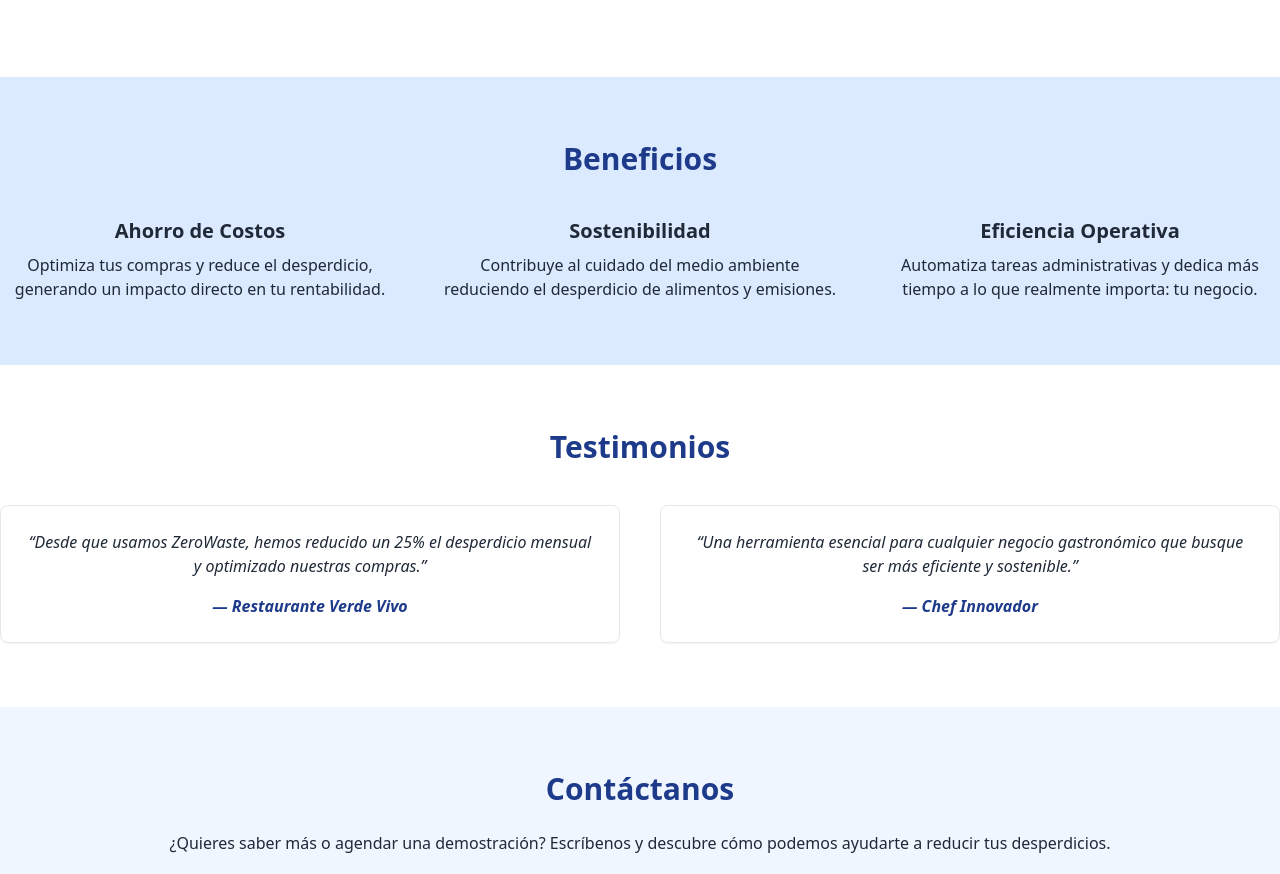
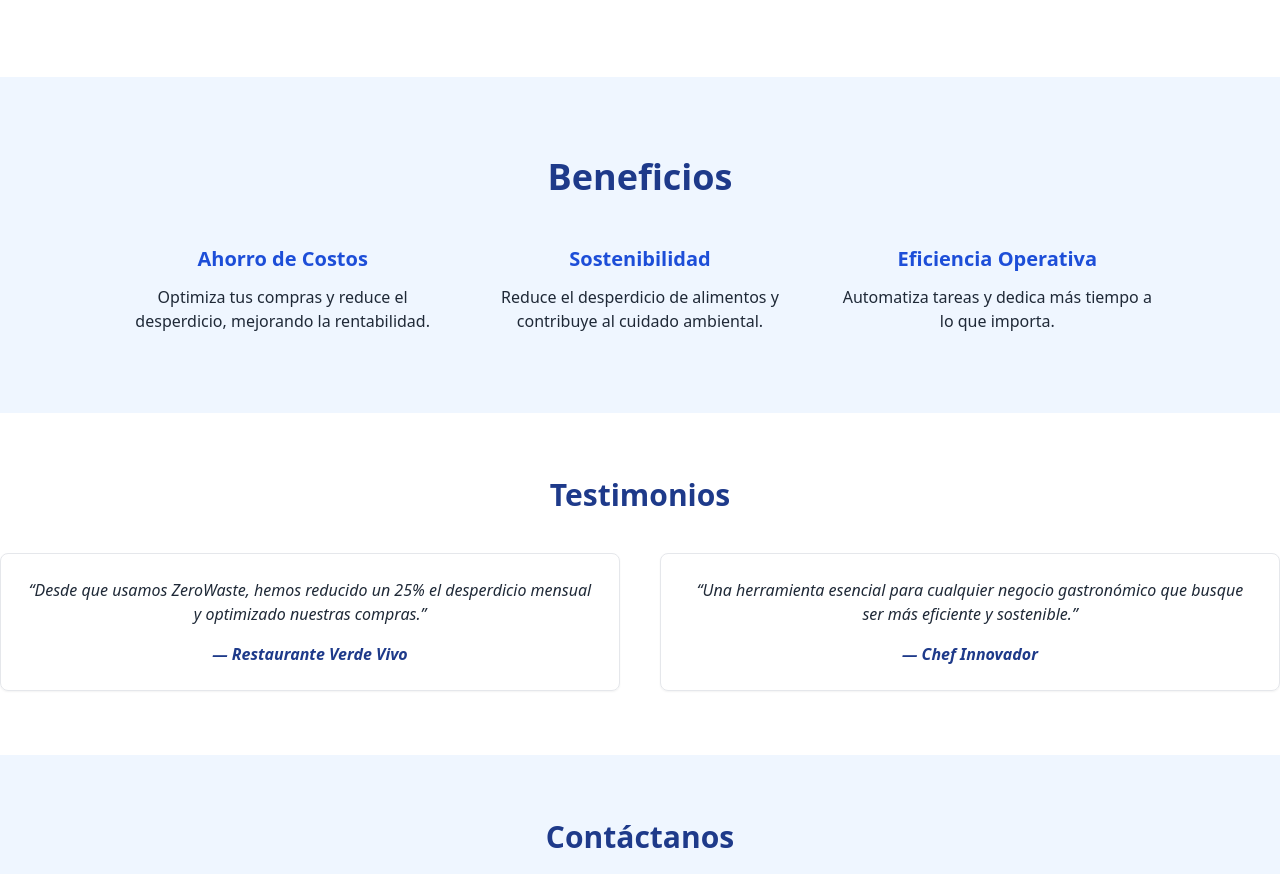
Before and after one commit to ern23zc/ZeroWaste, a plain HTML site: page index.html in a window 1280 px wide. Shown: the part 1039-1913 px from the top of the page. Drawn offline with nearby package versions, Linux system fonts and the light colour scheme.

Commit message:
refactor: Redesign benefits section styling and content

```diff
--- a/index.html
+++ b/index.html
@@ -122,21 +122,43 @@
   </section>
 
   <!-- Benefits Section -->
-  <section id="beneficios" class="py-16 bg-blue-100">
-    <div class="container mx-auto text-center">
-      <h3 class="text-3xl font-semibold text-blue-900 mb-10" data-en="Benefits" data-es="Beneficios">Beneficios</h3>
-      <div class="grid grid-cols-1 md:grid-cols-3 gap-10">
+  <section id="beneficios" class="py-20 bg-blue-50">
+    <div class="container mx-auto text-center max-w-5xl">
+      <h2 class="text-4xl font-bold text-blue-900 mb-12"
+        data-es="Beneficios"
+        data-en="Benefits">
+        Beneficios
+      </h2>
+
+      <div class="grid grid-cols-1 md:grid-cols-3 gap-12">
         <div>
-          <h4 class="text-xl font-bold mb-2" data-en="Cost Savings" data-es="Ahorro de Costos">Ahorro de Costos</h4>
-          <p data-en="Optimizes your purchases and reduces waste, directly impacting your profitability." data-es="Optimiza tus compras y reduce el desperdicio, generando un impacto directo en tu rentabilidad.">Optimiza tus compras y reduce el desperdicio, generando un impacto directo en tu rentabilidad.</p>
+          <h3 class="text-xl font-bold text-blue-700 mb-3" data-es="Ahorro de Costos" data-en="Cost Savings">
+            Ahorro de Costos
+          </h3>
+          <p data-es="Optimiza tus compras y reduce el desperdicio, mejorando la rentabilidad."
+            data-en="Optimize your purchases and reduce waste to improve profitability.">
+            Optimiza tus compras y reduce el desperdicio, mejorando la rentabilidad.
+          </p>
         </div>
+
         <div>
-          <h4 class="text-xl font-bold mb-2" data-en="Sustainability" data-es="Sostenibilidad">Sostenibilidad</h4>
-          <p data-en="Contributes to environmental care by reducing food waste and emissions." data-es="Contribuye al cuidado del medio ambiente reduciendo el desperdicio de alimentos y emisiones.">Contribuye al cuidado del medio ambiente reduciendo el desperdicio de alimentos y emisiones.</p>
+          <h3 class="text-xl font-bold text-blue-700 mb-3" data-es="Sostenibilidad" data-en="Sustainability">
+            Sostenibilidad
+          </h3>
+          <p data-es="Reduce el desperdicio de alimentos y contribuye al cuidado ambiental."
+            data-en="Reduce food waste and contribute to environmental care.">
+            Reduce el desperdicio de alimentos y contribuye al cuidado ambiental.
+          </p>
         </div>
+
         <div>
-          <h4 class="text-xl font-bold mb-2" data-en="Operational Efficiency" data-es="Eficiencia Operativa">Eficiencia Operativa</h4>
-          <p data-en="Automates administrative tasks, allowing you to focus more on what really matters: your business." data-es="Automatiza tareas administrativas y dedica más tiempo a lo que realmente importa: tu negocio.">Automatiza tareas administrativas y dedica más tiempo a lo que realmente importa: tu negocio.</p>
+          <h3 class="text-xl font-bold text-blue-700 mb-3" data-es="Eficiencia Operativa" data-en="Operational Efficiency">
+            Eficiencia Operativa
+          </h3>
+          <p data-es="Automatiza tareas y dedica más tiempo a lo que importa."
+            data-en="Automate tasks and free up time for what matters most.">
+            Automatiza tareas y dedica más tiempo a lo que importa.
+          </p>
         </div>
       </div>
     </div>
```
